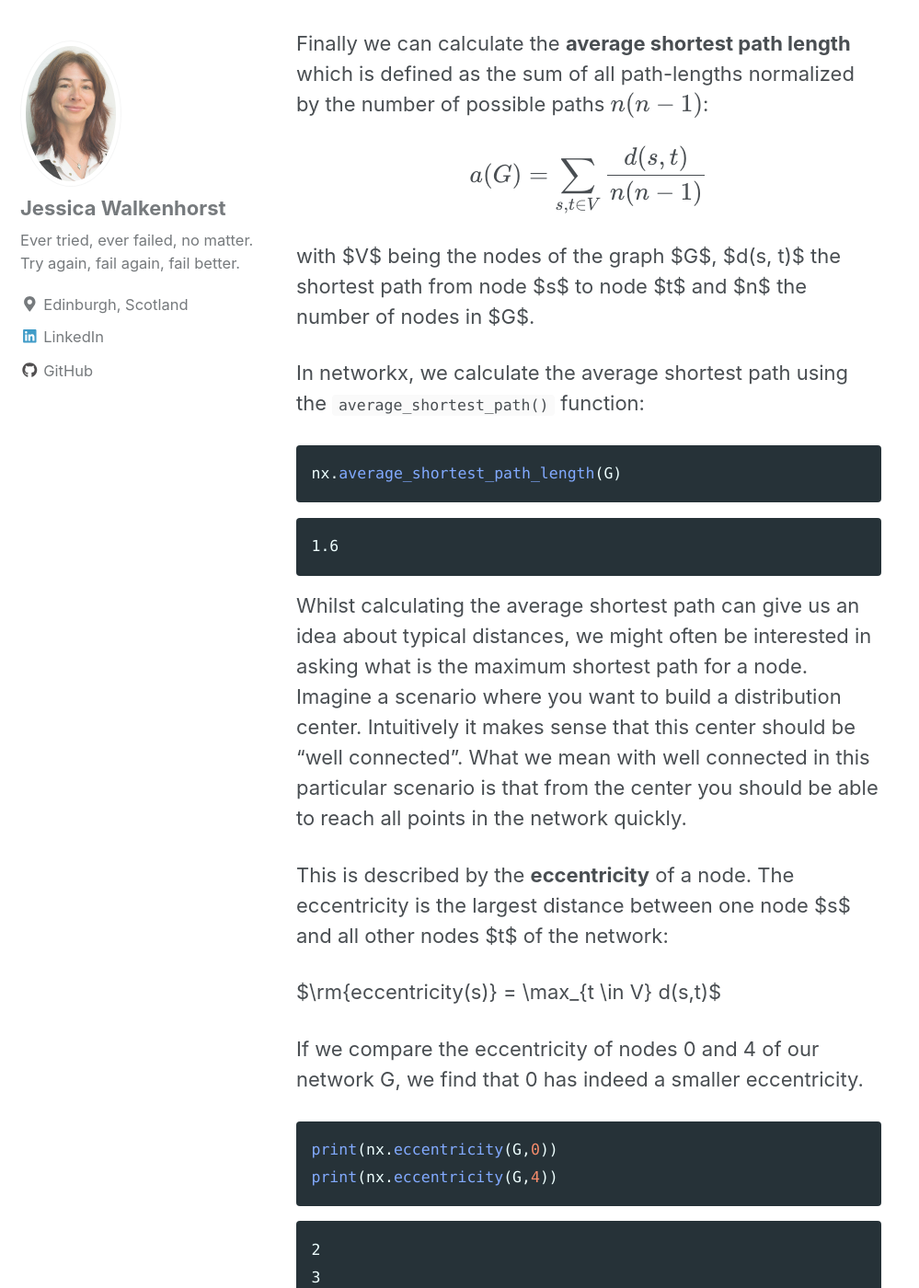
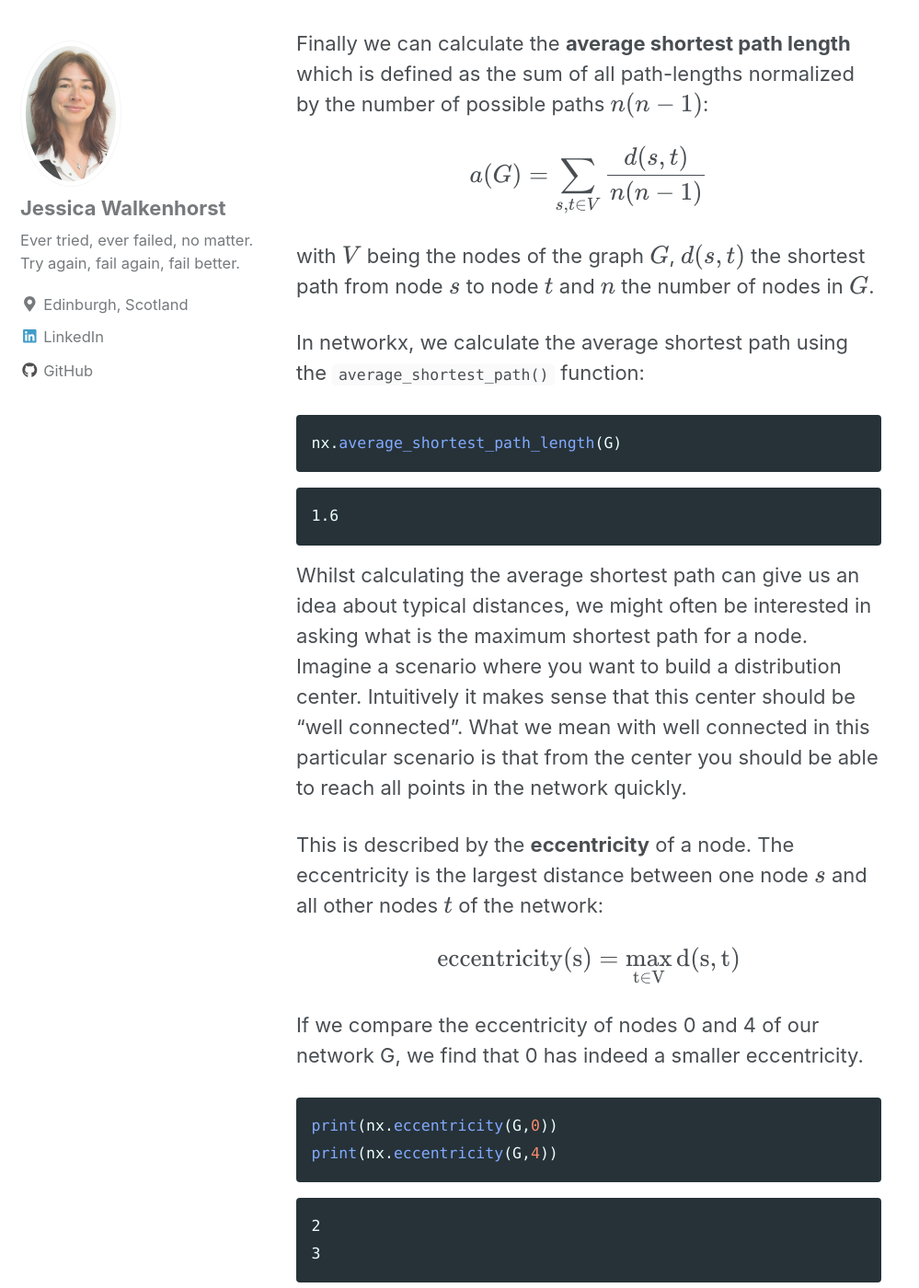
Before and after one commit to walkenho/walkenho.github.io, a Jekyll site: the page built from _posts/2018-09-03-graph-theory-and-networkX-part2.md, in a window 1280 px wide and 1400 px high, scrolled down 7413 px. Shown: the whole window at 92% size, without its empty margins (0-999 px from the left). Built offline with Jekyll 4.4.1, drawn with Linux system fonts in a browser that asks for light colours; nearby versions of some CDN libraries; formulas are drawn with MathJax 3; some of the changed text lies outside the part shown.

````diff
--- a/_posts/2018-09-03-graph-theory-and-networkX-part2.md
+++ b/_posts/2018-09-03-graph-theory-and-networkX-part2.md
@@ -191,8 +191,8 @@ normalized by the number of possible paths $$n(n-1)$$:
 
 $$a(G) =\sum_{s,t \in V} \frac{d(s, t)}{n(n-1)}$$
 
-with $V$ being the nodes of the graph $G$,
-$d(s, t)$ the shortest path from node $s$ to node $t$ and $n$ the number of nodes in $G$.
+with $$V$$ being the nodes of the graph $$G$$,
+$$d(s, t)$$ the shortest path from node $$s$$ to node $$t$$ and $$n$$ the number of nodes in $$G$$.
 
 In networkx, we calculate the average shortest path using the `average_shortest_path()` function:
 
@@ -210,9 +210,9 @@ nx.average_shortest_path_length(G)
 
 Whilst calculating the average shortest path can give us an idea about typical distances, we might often be interested in asking what is the maximum shortest path for a node. Imagine a scenario where you want to build a distribution center. Intuitively it makes sense that this center should be "well connected". What we mean with well connected in this particular scenario is that from the center you should be able to reach all points in the network quickly.
 
-This is described by the **eccentricity** of a node. The eccentricity is the largest distance between one node $s$ and all other nodes $t$ of the network:
+This is described by the **eccentricity** of a node. The eccentricity is the largest distance between one node $$s$$ and all other nodes $$t$$ of the network:
 
-$\rm{eccentricity(s)} = \max_{t \in V} d(s,t)$
+$$\rm{eccentricity(s)} = \max_{t \in V} d(s,t)$$
 
 If we compare the eccentricity of nodes 0 and 4 of our network G, we find that 0 has indeed a smaller eccentricity.
 
@@ -228,9 +228,9 @@ print(nx.eccentricity(G,4))
 
 Having calculated the eccentricity for all nodes in the network, it can make sense to look for the minimum and maximum. The minimum -which is called **radius** of the network- tells us, "how central" our most central node is, the maximum -which is called **diameter**- tells us how far apart the two nodes furthest apart are.
 
-$\rm{radius(G)}=\min_{s\in V} \rm{eccentricity(s)}$
+$$\rm{radius(G)}=\min_{s\in V} \rm{eccentricity(s)}$$
 
-$\rm{diameter(G)}=\max_{s\in V} \rm{eccentricity(s)}$
+$$\rm{diameter(G)}=\max_{s\in V} \rm{eccentricity(s)}$$
 
 
 ```python
````
